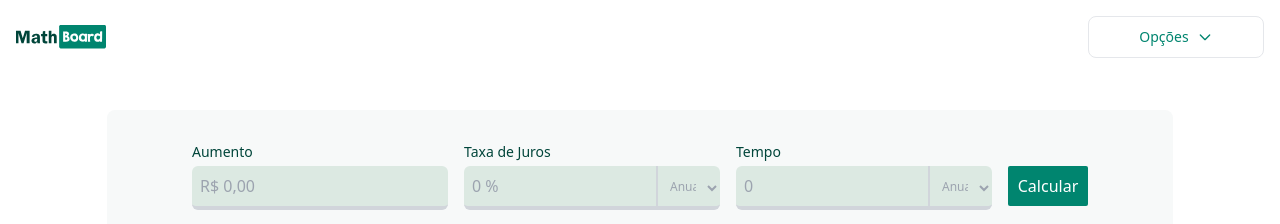
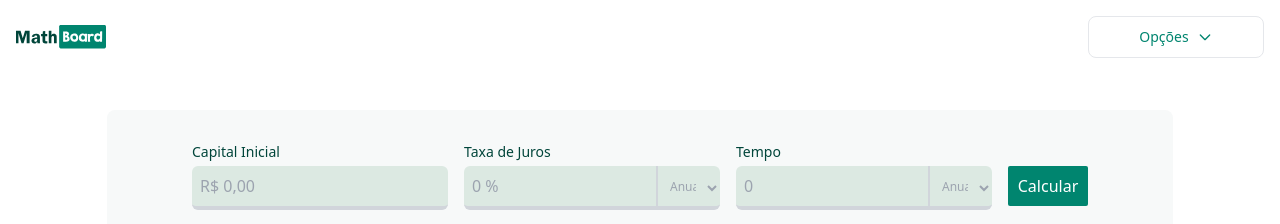
Before and after one commit to Guiiih/MathBoard, a Vue app: page /JurosComposto in a window 1280 px wide. Shown: the top 224 px of the page. Built offline with nearby package versions, Linux system fonts and the light colour scheme; a web font is replaced by a local one.

Commit message:
Update JurosComposto.vue

```diff
--- a/src/pages/JurosComposto.vue
+++ b/src/pages/JurosComposto.vue
@@ -7,7 +7,7 @@
       <div class='flex flex-col gap-4 place-items-center place-content-center sm:flex-row'>
 
         <div class="flex flex-col text-left">
-          <label for="Capital Inicial" class="block mb-1 text-sm font-medium text-input-text">Aumento</label>
+          <label for="Capital Inicial" class="block mb-1 text-sm font-medium text-input-text">Capital Inicial</label>
           <input v-model="capitalInicial" type="text" class="w-72 md:w-64 bg-input rounded-md border-b-4 border-gray-300 focus:border-brand-green p-2 focus:outline-none" placeholder="R$ 0,00">
         </div>
 
```
